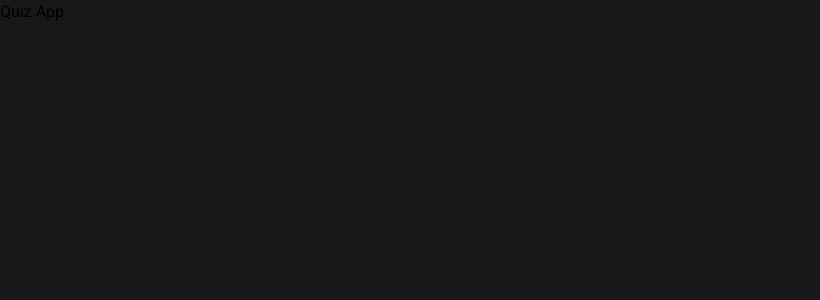
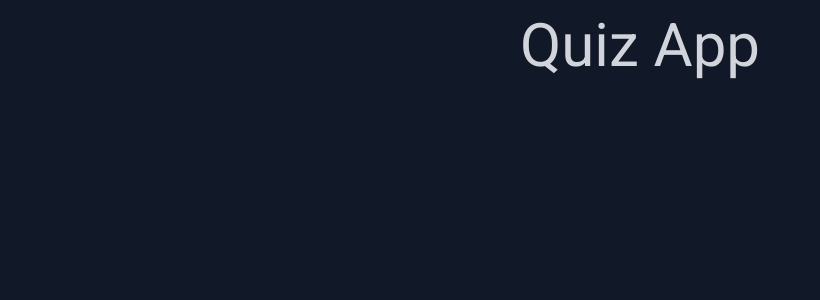
Before and after one commit to tojamrcel/quizapp-react-project, a React (Vite) app: page / in a window 1280 px wide. Shown: the top 300 px of the page, without its empty margins (0-820 px from the left). Built offline with nearby package versions, Linux system fonts and the light colour scheme.

Commit message:
feat, style: create Header component, change bg color

```diff
--- a/index.html
+++ b/index.html
@@ -13,7 +13,7 @@
 
         <title>Quiz App</title>
     </head>
-    <body class="bg-zinc-900">
+    <body class="bg-gray-900">
         <div id="root"></div>
         <script type="module" src="/src/main.jsx"></script>
     </body>
--- a/src/App.jsx
+++ b/src/App.jsx
@@ -1,5 +1,11 @@
+import AppLayout from "./ui/AppLayout"
+
 function App() {
-    return <div>Quiz App</div>
+    return (
+        <div>
+            <AppLayout />
+        </div>
+    )
 }
 
 export default App
--- a/src/ui/AppLayout.jsx
+++ b/src/ui/AppLayout.jsx
@@ -1,5 +1,15 @@
+import { Outlet } from "react-router-dom"
+import Header from "./Header"
+
 function AppLayout() {
-    return <div></div>
+    return (
+        <div>
+            <Header />
+            <div className="px-48 py-16">
+                <Outlet />
+            </div>
+        </div>
+    )
 }
 
 export default AppLayout
--- /dev/null
+++ b/src/ui/Header.jsx
@@ -0,0 +1,9 @@
+function Header() {
+    return (
+        <header className="py-4">
+            <h1 className="text-center text-6xl text-gray-300">Quiz App</h1>
+        </header>
+    )
+}
+
+export default Header
```
